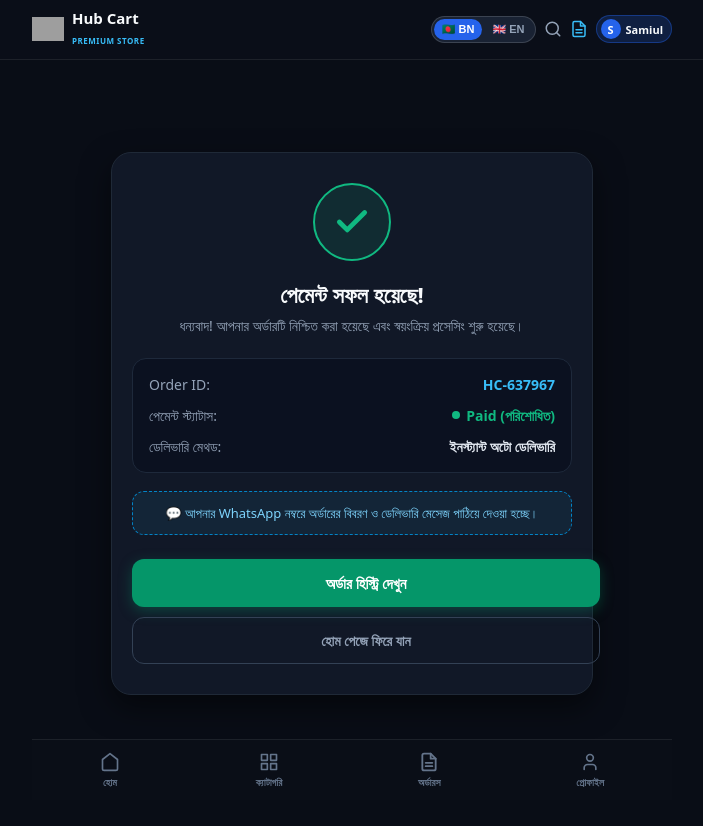
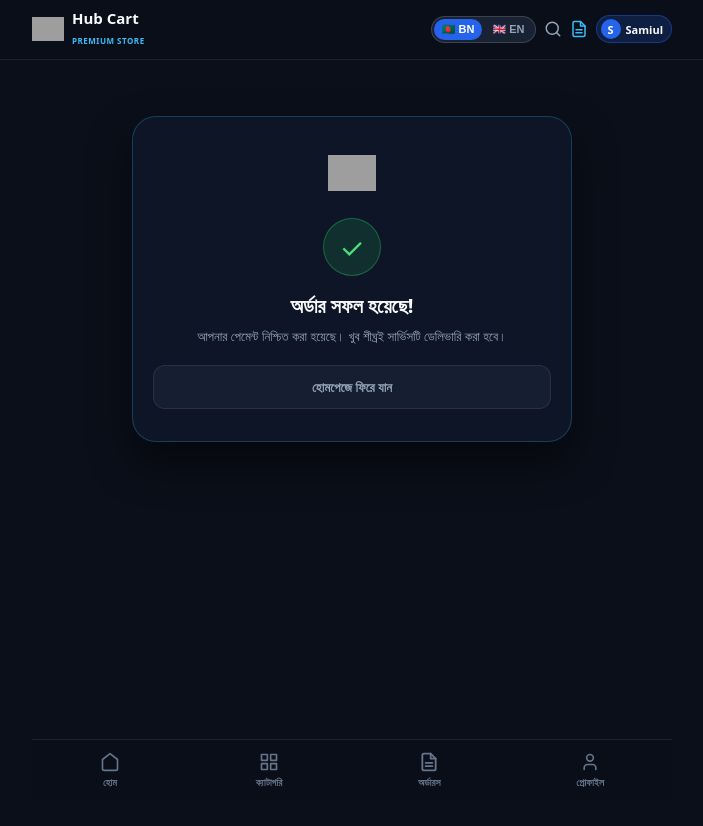
Before and after one commit to samiul-tbc/my-service-store, a Next.js app: page /order-success in a window 1280 px wide. Shown: the top 826 px of the page, without its empty margins (288-991 px from the left). After the commit the page ends 800 px from the top, so only its background shows below. Built offline with nearby package versions, Linux system fonts and the light colour scheme; grey boxes are pictures that could not be loaded.

Commit message:
Update page.js

```diff
--- a/app/order-success/page.js
+++ b/app/order-success/page.js
@@ -1,166 +1,163 @@
 'use client';
-
-import { Suspense } from 'react';
+import { useEffect, useState, useRef } from 'react';
 import { useSearchParams } from 'next/navigation';
 import Link from 'next/link';
 
-function OrderSuccessContent() {
+const LOGO_HUB_CART = 'https://i.postimg.cc/ZRRgvqSQ/20261030-234214.png';
+
+export default function OrderSuccessPage() {
   const searchParams = useSearchParams();
-  const orderId = searchParams.get('orderId') || 'HC-' + Math.floor(100000 + Math.random() * 900000);
+  const [orderInfo, setOrderInfo] = useState(null);
+  const [smsSent, setSmsSent] = useState(false);
+  const hasTriggered = useRef(false);
+
+  useEffect(() => {
+    // ডাবল রিকোয়েস্ট আটকানোর জন্য গার্ড
+    if (hasTriggered.current) return;
+
+    const saved = localStorage.getItem('hubcart_current_order');
+    const paramOrderId = searchParams.get('orderId') || searchParams.get('invoice_id');
+
+    if (saved) {
+      try {
+        const parsed = JSON.parse(saved);
+        const finalOrderId = paramOrderId || parsed.orderId || parsed.id || `HC-${Date.now().toString().slice(-6)}`;
+        const productName = parsed.serviceName || parsed.title || 'Premium Service';
+
+        setOrderInfo({
+          ...parsed,
+          orderId: finalOrderId,
+          serviceName: productName,
+        });
+
+        hasTriggered.current = true;
+
+        // ঠিক ম্যানুয়ালের মতো হুবহু একই WhatsApp API কল
+        fetch('/api/send-whatsapp', {
+          method: 'POST',
+          headers: { 'Content-Type': 'application/json' },
+          body: JSON.stringify({
+            customerName: parsed.customerName || 'Customer',
+            phone: parsed.whatsappNumber,
+            orderId: finalOrderId,
+            serviceName: productName,
+          }),
+        })
+          .then((res) => res.json())
+          .then((data) => {
+            console.log('Auto Payment WhatsApp Sent:', data);
+            setSmsSent(true);
+            // মেসেজ চলে যাওয়ার পর স্টোরেজ ক্লিন করা
+            localStorage.removeItem('hubcart_current_order');
+          })
+          .catch((err) => {
+            console.error('Auto Payment WhatsApp Error:', err);
+          });
+      } catch (e) {
+        console.error('Order parsing error:', e);
+      }
+    }
+  }, [searchParams]);
 
   return (
-    <div
-      style={{
-        maxWidth: '440px',
-        width: '100%',
-        backgroundColor: '#111827',
-        border: '1px solid #1f2937',
-        borderRadius: '20px',
-        padding: '30px 20px',
-        textAlign: 'center',
-        boxShadow: '0 12px 30px rgba(0, 0, 0, 0.5)',
-      }}
-    >
-      {/* Success Green Badge */}
-      <div
-        style={{
-          width: '74px',
-          height: '74px',
-          backgroundColor: 'rgba(16, 185, 129, 0.12)',
-          border: '2px solid #10b981',
+    <div style={{ maxWidth: '440px', margin: '40px auto', padding: '16px', textAlign: 'center' }}>
+      <div style={{
+        background: 'rgba(15, 23, 42, 0.85)',
+        backdropFilter: 'blur(16px)',
+        border: '1px solid rgba(56, 189, 248, 0.25)',
+        borderRadius: '24px',
+        padding: '32px 20px',
+        boxShadow: '0 20px 40px rgba(0,0,0,0.5)',
+      }}>
+        {/* লোগো */}
+        <img
+          src={LOGO_HUB_CART}
+          alt="Hub Cart"
+          style={{ width: '48px', height: '48px', objectFit: 'contain', margin: '0 auto 16px' }}
+        />
+
+        {/* সাকসেস টিক আইকন */}
+        <div style={{
+          width: '56px',
+          height: '56px',
           borderRadius: '50%',
+          background: 'rgba(34, 197, 94, 0.15)',
+          border: '1px solid rgba(34, 197, 94, 0.4)',
+          color: '#4ade80',
           display: 'flex',
           alignItems: 'center',
           justifyContent: 'center',
-          margin: '0 auto 18px auto',
+          fontSize: '28px',
+          margin: '0 auto 16px',
+        }}>
+          ✓
+        </div>
+
+        <h2 style={{ fontSize: '20px', fontWeight: '900', color: '#f8fafc', margin: '0 0 8px' }}>
+          অর্ডার সফল হয়েছে!
+        </h2>
+        <p style={{ fontSize: '13px', color: '#94a3b8', margin: '0 0 20px' }}>
+          আপনার পেমেন্ট নিশ্চিত করা হয়েছে। খুব শীঘ্রই সার্ভিসটি ডেলিভারি করা হবে।
+        </p>
+
+        {orderInfo && (
+          <div style={{
+            background: 'rgba(30, 41, 59, 0.6)',
+            borderRadius: '14px',
+            padding: '14px',
+            textAlign: 'left',
+            fontSize: '12px',
+            color: '#cbd5e1',
+            lineHeight: '1.8',
+            marginBottom: '20px',
+          }}>
+            <div>🆔 <strong>অর্ডার আইডি:</strong> <span style={{ color: '#38bdf8' }}>{orderInfo.orderId}</span></div>
+            <div>📦 <strong>সার্ভিস:</strong> {orderInfo.serviceName}</div>
+            <div>💰 <strong>মূল্য:</strong> ৳{orderInfo.price}</div>
+            <div>📱 <strong>WhatsApp:</strong> {orderInfo.whatsappNumber}</div>
+            {smsSent && (
+              <div style={{ color: '#4ade80', fontWeight: 'bold', marginTop: '4px' }}>
+                ✓ WhatsApp-এ নিশ্চিতকরণ এসএমএস পাঠানো হয়েছে!
+              </div>
+            )}
+          </div>
+        )}
+
+        <div style={{ display: 'flex', flexDirection: 'column', gap: '10px' }}>
+          {orderInfo?.orderId && (
+            <Link
+              href={`/invoice/${orderInfo.orderId}`}
+              style={{
+                textDecoration: 'none',
+                background: 'linear-gradient(135deg, #2563eb, #1d4ed8)',
+                color: '#ffffff',
+                padding: '12px',
+                borderRadius: '12px',
+                fontWeight: 'bold',
+                fontSize: '13px',
               }}
             >
-        <svg
-          width="38"
-          height="38"
-          viewBox="0 0 24 24"
-          fill="none"
-          stroke="#10b981"
-          strokeWidth="3"
-          strokeLinecap="round"
-          strokeLinejoin="round"
-        >
-          <polyline points="20 6 9 17 4 12" />
-        </svg>
-      </div>
-
-      {/* Heading */}
-      <h2 style={{ fontSize: '22px', fontWeight: '800', color: '#f8fafc', margin: '0 0 6px 0' }}>
-        পেমেন্ট সফল হয়েছে!
-      </h2>
-      <p style={{ fontSize: '14px', color: '#94a3b8', margin: '0 0 22px 0', lineHeight: '1.5' }}>
-        ধন্যবাদ! আপনার অর্ডারটি নিশ্চিত করা হয়েছে এবং স্বয়ংক্রিয় প্রসেসিং শুরু হয়েছে।
-      </p>
-
-      {/* Order Info Card */}
-      <div
-        style={{
-          backgroundColor: '#0b1120',
-          border: '1px solid #1e293b',
-          borderRadius: '14px',
-          padding: '16px',
-          marginBottom: '18px',
-          textAlign: 'left',
-          display: 'flex',
-          flexDirection: 'column',
-          gap: '12px',
-        }}
-      >
-        <div style={{ display: 'flex', justifyContent: 'space-between', fontSize: '14px' }}>
-          <span style={{ color: '#94a3b8' }}>Order ID:</span>
-          <span style={{ color: '#38bdf8', fontWeight: '700' }}>{orderId}</span>
-        </div>
-        <div style={{ display: 'flex', justifyContent: 'space-between', fontSize: '14px' }}>
-          <span style={{ color: '#94a3b8' }}>পেমেন্ট স্ট্যাটাস:</span>
-          <span style={{ color: '#10b981', fontWeight: '700', display: 'flex', alignItems: 'center', gap: '6px' }}>
-            <span style={{ width: '8px', height: '8px', borderRadius: '50%', backgroundColor: '#10b981' }}></span>
-            Paid (পরিশোধিত)
-          </span>
-        </div>
-        <div style={{ display: 'flex', justifyContent: 'space-between', fontSize: '14px' }}>
-          <span style={{ color: '#94a3b8' }}>ডেলিভারি মেথড:</span>
-          <span style={{ color: '#e2e8f0', fontWeight: '600' }}>ইনস্ট্যান্ট অটো ডেলিভারি</span>
-        </div>
-      </div>
-
-      {/* Notification Note */}
-      <div
-        style={{
-          backgroundColor: 'rgba(56, 189, 248, 0.08)',
-          border: '1px dashed #0284c7',
-          borderRadius: '12px',
-          padding: '12px',
-          marginBottom: '24px',
-          fontSize: '13px',
-          color: '#7dd3fc',
-          lineHeight: '1.4',
-        }}
-      >
-        💬 আপনার WhatsApp নম্বরে অর্ডারের বিবরণ ও ডেলিভারি মেসেজ পাঠিয়ে দেওয়া হচ্ছে।
-      </div>
-
-      {/* Action Buttons */}
-      <div style={{ display: 'flex', flexDirection: 'column', gap: '10px' }}>
-        <Link
-          href="/orders"
-          style={{
-            width: '100%',
-            padding: '14px',
-            backgroundColor: '#059669',
-            color: '#ffffff',
-            fontWeight: '700',
-            fontSize: '15px',
-            borderRadius: '12px',
-            textDecoration: 'none',
-            display: 'block',
-            boxShadow: '0 4px 14px rgba(5, 150, 105, 0.35)',
-          }}
-        >
-          অর্ডার হিস্ট্রি দেখুন
+              📄 ক্যাশ মেমো / ইনভয়েস দেখুন
             </Link>
+          )}
 
           <Link
             href="/"
             style={{
-            width: '100%',
-            padding: '13px',
-            backgroundColor: 'transparent',
-            border: '1px solid #334155',
+              textDecoration: 'none',
+              background: 'rgba(30, 41, 59, 0.6)',
+              border: '1px solid rgba(255, 255, 255, 0.08)',
               color: '#94a3b8',
-            fontWeight: '600',
-            fontSize: '14px',
+              padding: '12px',
               borderRadius: '12px',
-            textDecoration: 'none',
-            display: 'block',
+              fontWeight: 'bold',
+              fontSize: '13px',
             }}
           >
-          হোম পেজে ফিরে যান
+            হোমপেজে ফিরে যান
           </Link>
+        </div>
       </div>
     </div>
   );
 }
-
-export default function OrderSuccessPage() {
-  return (
-    <div
-      style={{
-        minHeight: '85vh',
-        backgroundColor: '#090d16',
-        display: 'flex',
-        alignItems: 'center',
-        justifyContent: 'center',
-        padding: '24px 16px 85px 16px',
-      }}
-    >
-      <Suspense fallback={<div style={{ color: '#ffffff', fontSize: '14px' }}>লোড হচ্ছে...</div>}>
-        <OrderSuccessContent />
-      </Suspense>
-    </div>
-  );
-}
```
Lines whose indentation alone changed are shown as unchanged.
